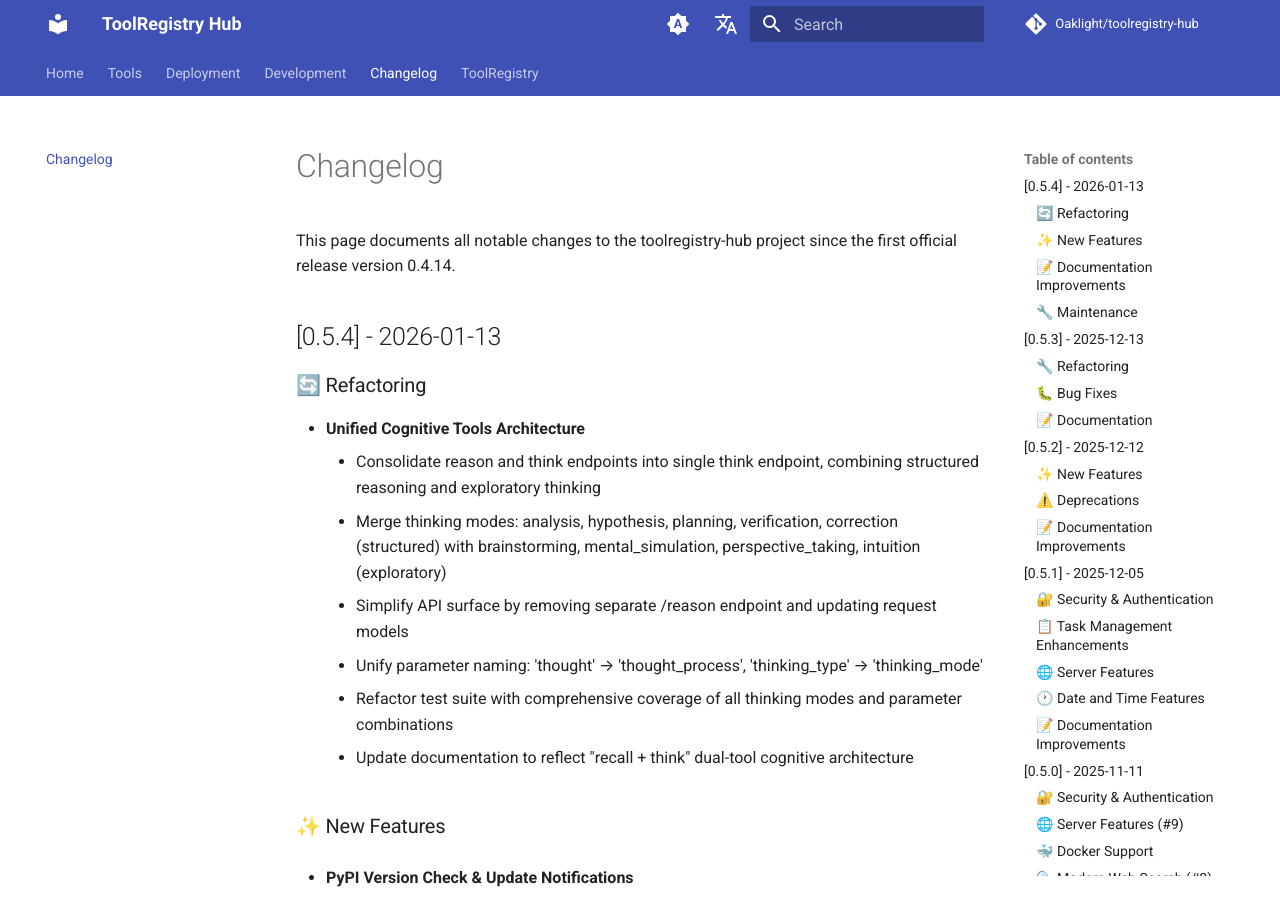
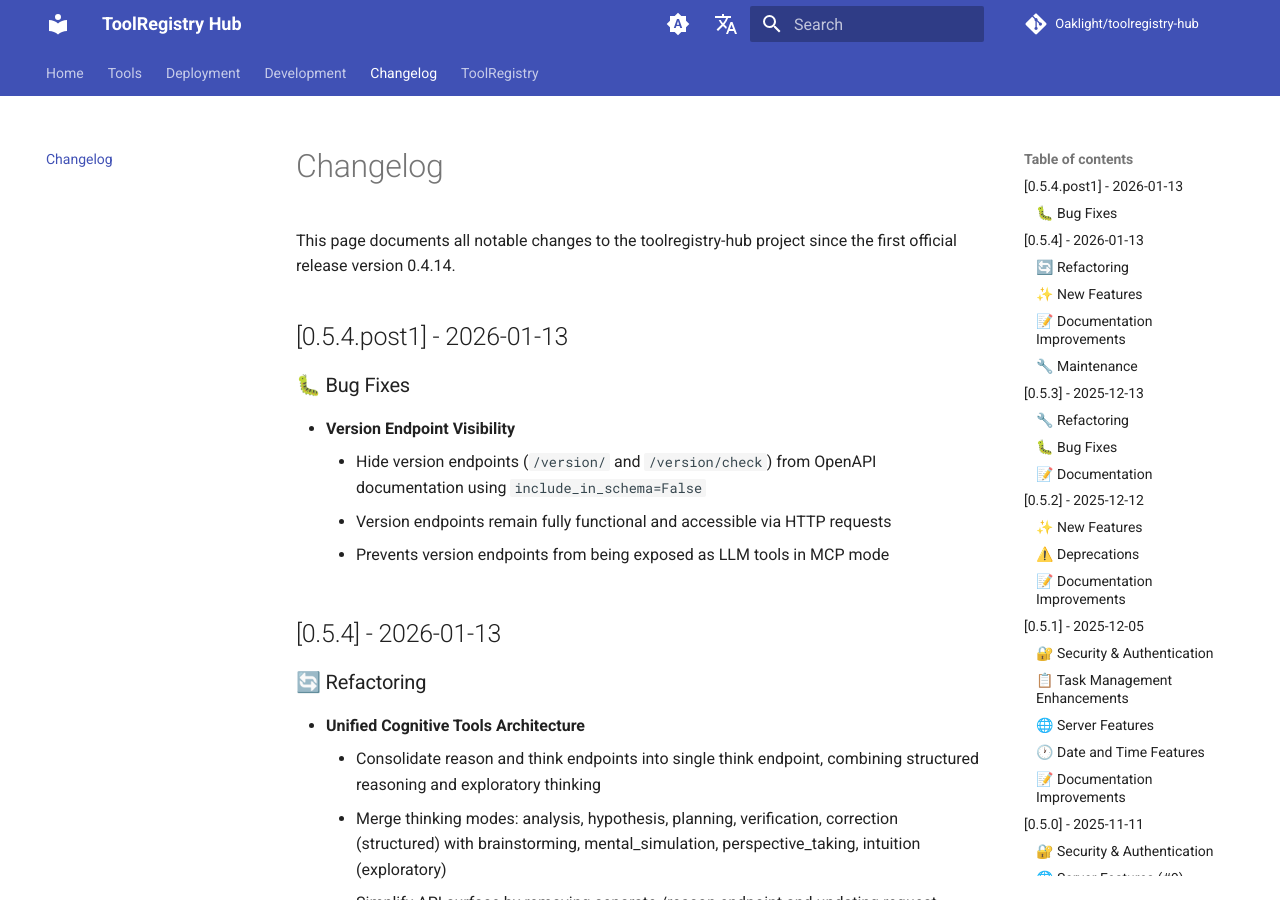
Before and after one commit to Oaklight/toolregistry-hub, an MkDocs documentation site: the page built from docs/changelog.md, in a window 1280 px wide and 900 px high. Built offline with MkDocs 1.6.1 and Material for MkDocs 9.7.7, drawn with Linux system fonts in a browser that asks for light colours; comment, search, counter and statistics services are not loaded.

Commit message:
📝 docs(changelog): add version 0.5.4.post1 release notes
- document bug fixes for version endpoint visibility
- specify hiding of `/version/` and `/version/check` endpoints from OpenAPI docs
- clarify that version endpoints remain functional via HTTP requests
- explain prevention of version endpoints being exposed as LLM tools in MCP mode

```diff
--- a/docs/changelog.md
+++ b/docs/changelog.md
@@ -9,6 +9,15 @@ author: Oaklight
 # Changelog
 
 This page documents all notable changes to the toolregistry-hub project since the first official release version 0.4.14.
+
+## [0.5.4.post1] - 2026-01-13
+
+### 🐛 Bug Fixes
+
+- **Version Endpoint Visibility**
+	- Hide version endpoints (`/version/` and `/version/check`) from OpenAPI documentation using `include_in_schema=False`
+	- Version endpoints remain fully functional and accessible via HTTP requests
+	- Prevents version endpoints from being exposed as LLM tools in MCP mode
 
 ## [0.5.4] - 2026-01-13
 
```
